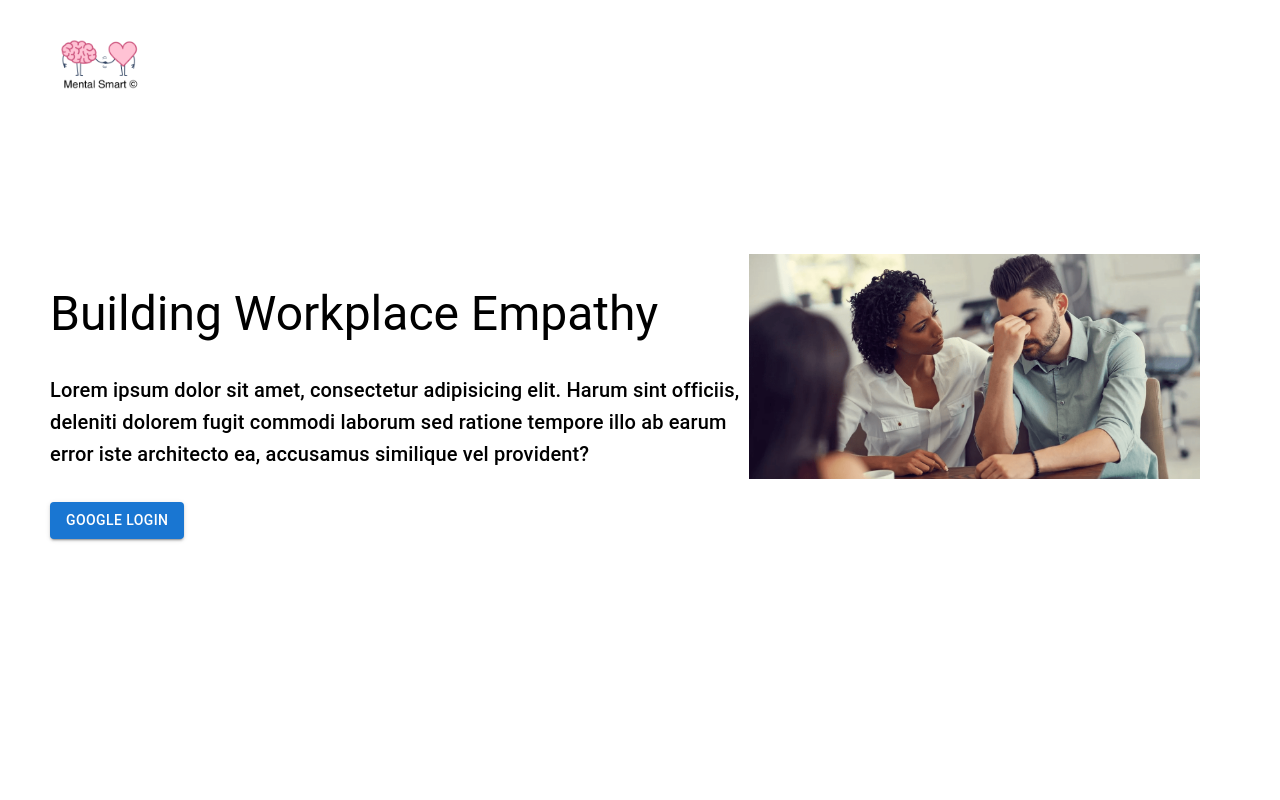
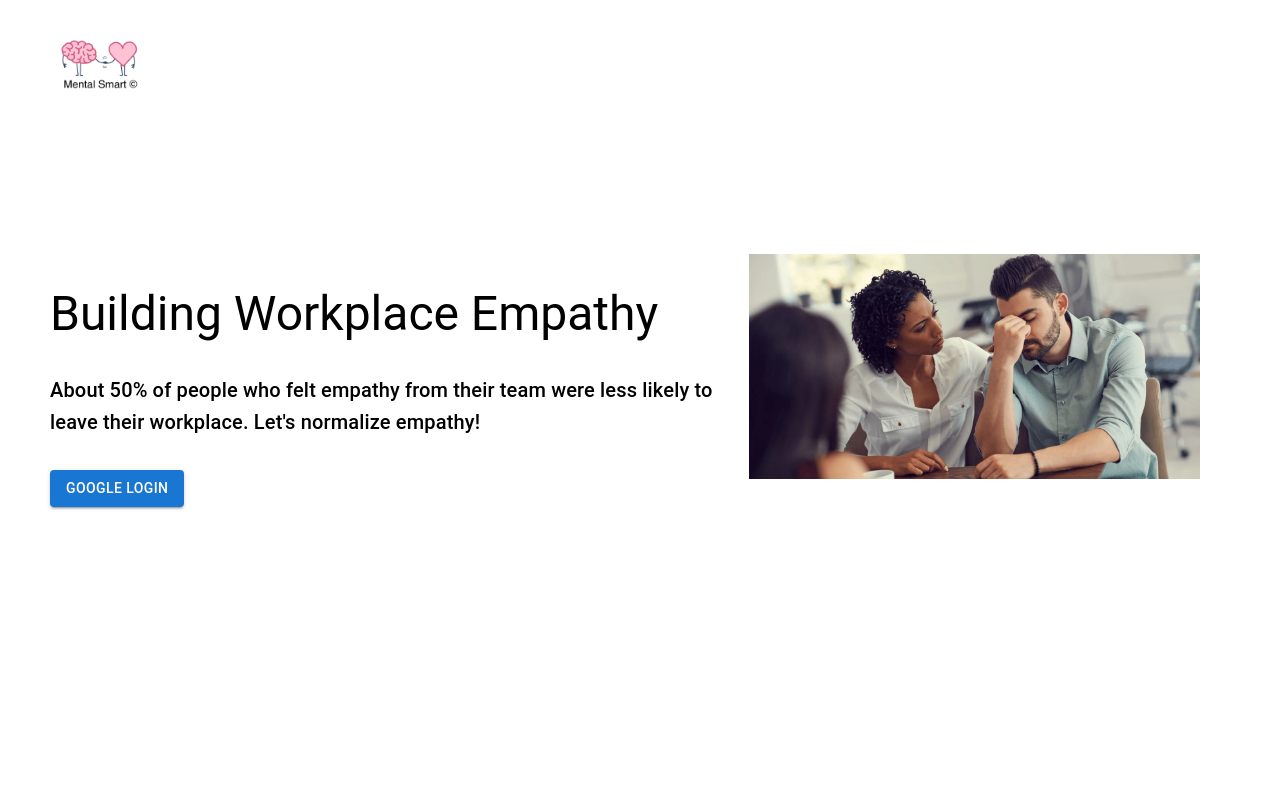
Before and after one commit to NerissaDorlus/mental-smart-frontend, a React (Create React App) app: page / in a window 1280 px wide. Shown: the top 800 px of the page. Built offline with nearby package versions, Linux system fonts and the light colour scheme; no server answers.

Commit message:
changed statement on landing

```diff
--- a/src/components/Landing.jsx
+++ b/src/components/Landing.jsx
@@ -23,10 +23,9 @@ const Landing = () => {
                 Building Workplace Empathy
               </Typography>
               <Typography mt={4} mb={4} variant="h6" className="landingsub">
-                Lorem ipsum dolor sit amet, consectetur adipisicing elit. Harum
-                sint officiis, deleniti dolorem fugit commodi laborum sed
-                ratione tempore illo ab earum error iste architecto ea,
-                accusamus similique vel provident?
+              About 50% of people who felt empathy from their team were less likely to leave their workplace.
+              Let's normalize empathy!
+
               </Typography>
 
               <LoginButton />
```
